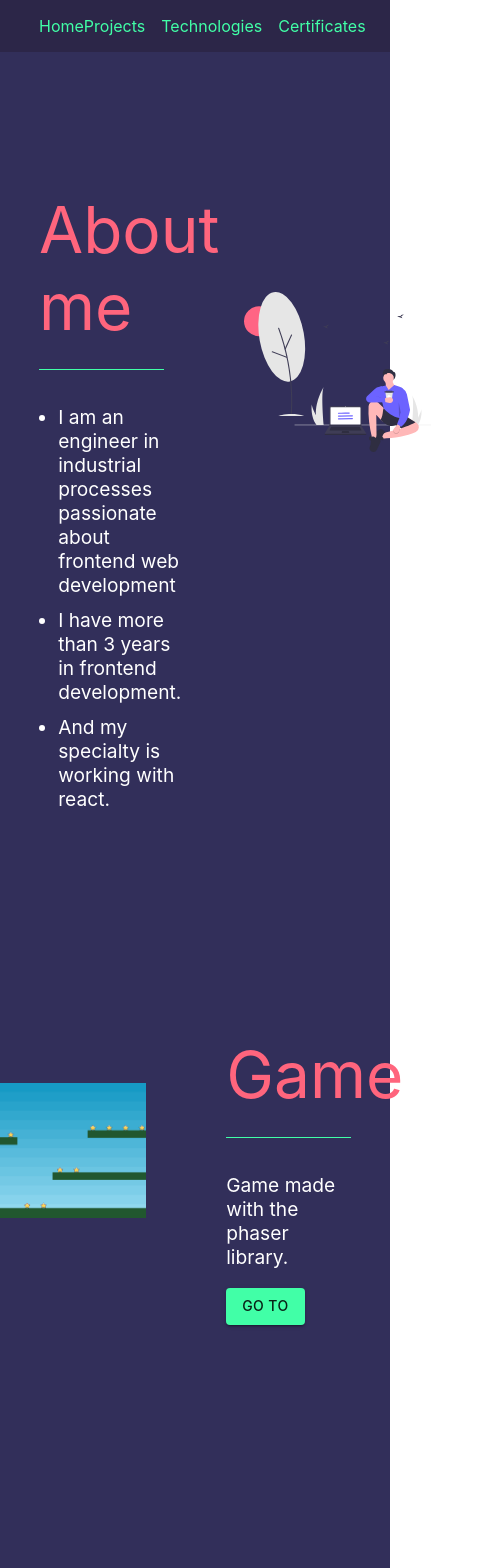
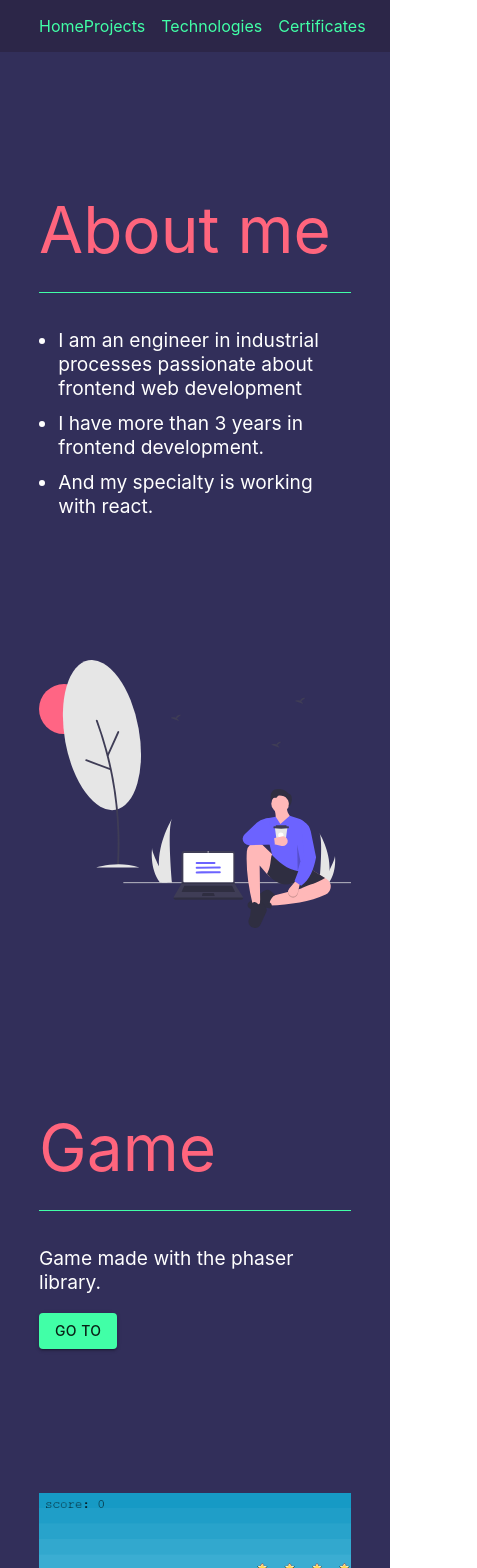
Before and after one commit to claudioquirozipi/cquirozipi, a Next.js app: page / in a window 390 px wide. Shown: the top 1568 px of the page, 477 px wide, since content can reach past the window. Built offline with nearby package versions, Linux system fonts and the light colour scheme.

Commit message:
add responsive

```diff
--- a/components/cardHome/style.module.css
+++ b/components/cardHome/style.module.css
@@ -1,5 +1,26 @@
 .cardContainer {
   display: flex;
+  flex-direction: column;
+  justify-content: space-between;
+  gap: 1rem;
+  margin-bottom: 1rem;
+}
+.reverse {
+  /* flex-direction: row-reverse; */
+}
+
+/* @media (min-width: 450px) {
+  .cardContainer {
+    grid-template-columns: repeat(2, 1fr);
+  }
+  .reverse {
+    flex-direction: row-reverse;
+  }
+} */
+
+@media (min-width: 850px) {
+  .cardContainer {
+    flex-direction: row;
     justify-content: space-between;
     gap: 5rem;
     margin-bottom: 5rem;
@@ -7,18 +28,27 @@
   .reverse {
     flex-direction: row-reverse;
   }
+}
+
 .img {
-    width: 60%;
   height: 30rem;
   object-fit: contain;
   object-position: center;
 }
 .textContainer {
-    width: 40%;
   display: flex;
   flex-direction: column;
   justify-content: center;
   align-items: flex-start;
+}
+
+@media (min-width: 850px) {
+  .img {
+    width: 60%;
+  }
+  .textContainer {
+    width: 40%;
+  }
 }
 
 .title {
@@ -46,13 +76,16 @@
   font-size: 0.875rem;
   min-width: 64px;
   box-sizing: border-box;
-    transition: background-color 250ms cubic-bezier(0.4, 0, 0.2, 1) 0ms,box-shadow 250ms cubic-bezier(0.4, 0, 0.2, 1) 0ms,border 250ms cubic-bezier(0.4, 0, 0.2, 1) 0ms;
+  transition: background-color 250ms cubic-bezier(0.4, 0, 0.2, 1) 0ms,
+    box-shadow 250ms cubic-bezier(0.4, 0, 0.2, 1) 0ms,
+    border 250ms cubic-bezier(0.4, 0, 0.2, 1) 0ms;
   font-weight: 500;
   line-height: 1.75;
   border-radius: 4px;
   letter-spacing: 0.02857em;
   text-transform: uppercase;
-    box-shadow: 0px 3px 1px -2px rgb(0 0 0 / 20%), 0px 2px 2px 0px rgb(0 0 0 / 14%), 0px 1px 5px 0px rgb(0 0 0 / 12%);
+  box-shadow: 0px 3px 1px -2px rgb(0 0 0 / 20%),
+    0px 2px 2px 0px rgb(0 0 0 / 14%), 0px 1px 5px 0px rgb(0 0 0 / 12%);
   color: rgba(0, 0, 0, 0.87);
-    background-color: #41FFA7;
+  background-color: #41ffa7;
 }
--- a/components/footer/footer.module.css
+++ b/components/footer/footer.module.css
@@ -5,12 +5,13 @@
   justify-content: center;
   align-items: center;
   gap: 2rem;
+  flex-wrap: wrap;
 }
 
-.link{
+.link {
   border: 1px solid var(--secondary);
   border-radius: 2rem;
-    padding: 0.25rem 1rem  0.25rem 0.5rem;
+  padding: 0.25rem 1rem 0.25rem 0.5rem;
   display: flex;
   align-items: center;
   gap: 0.5rem;
```
Also changed, not shown: content/technologies/css copy 2.md (added, +4 -0 lines), styles/certificates.module.css (+15 -3 lines), 2 other files (tests, documents, lock files or other folders). Lines whose indentation alone changed are shown as unchanged.
